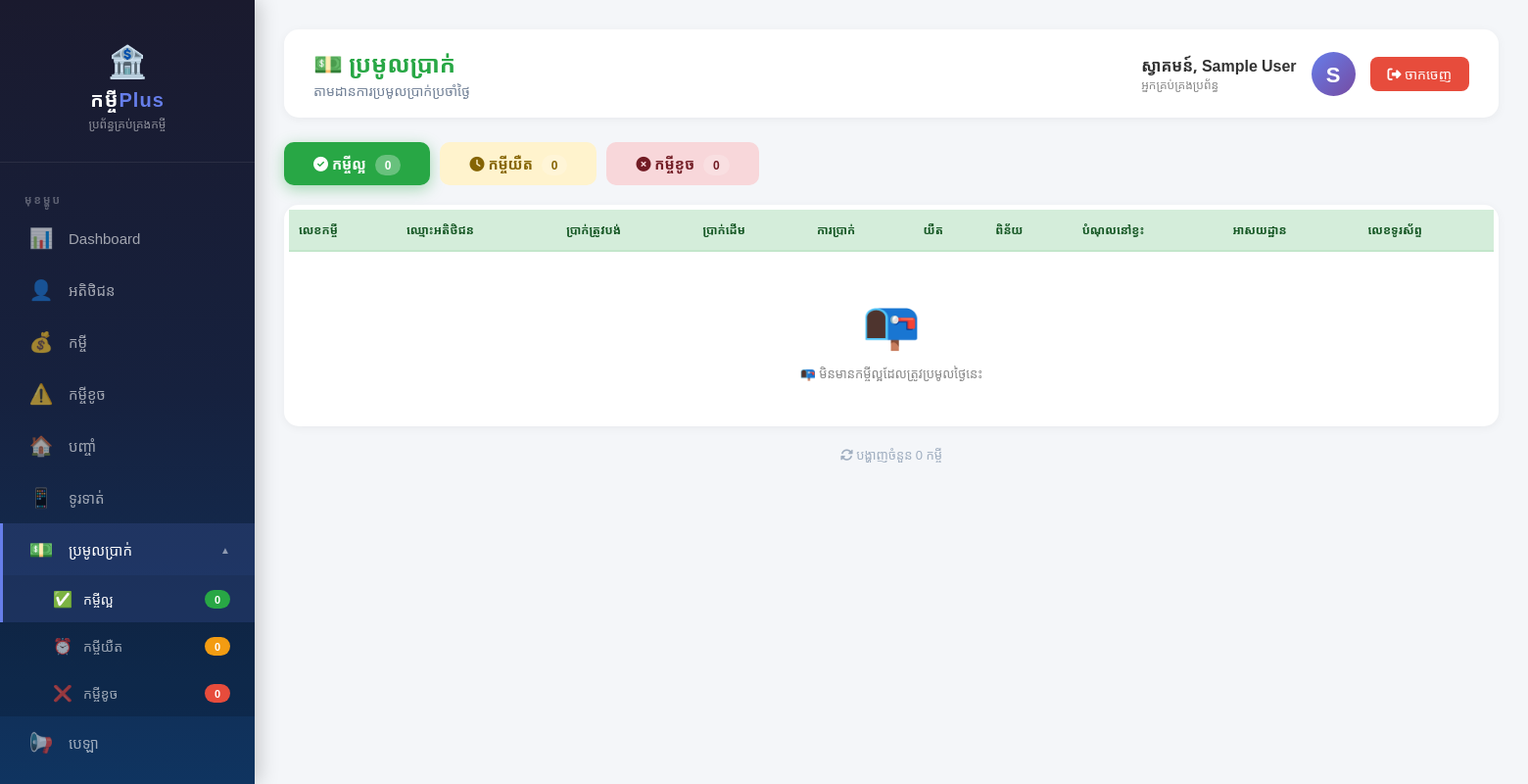
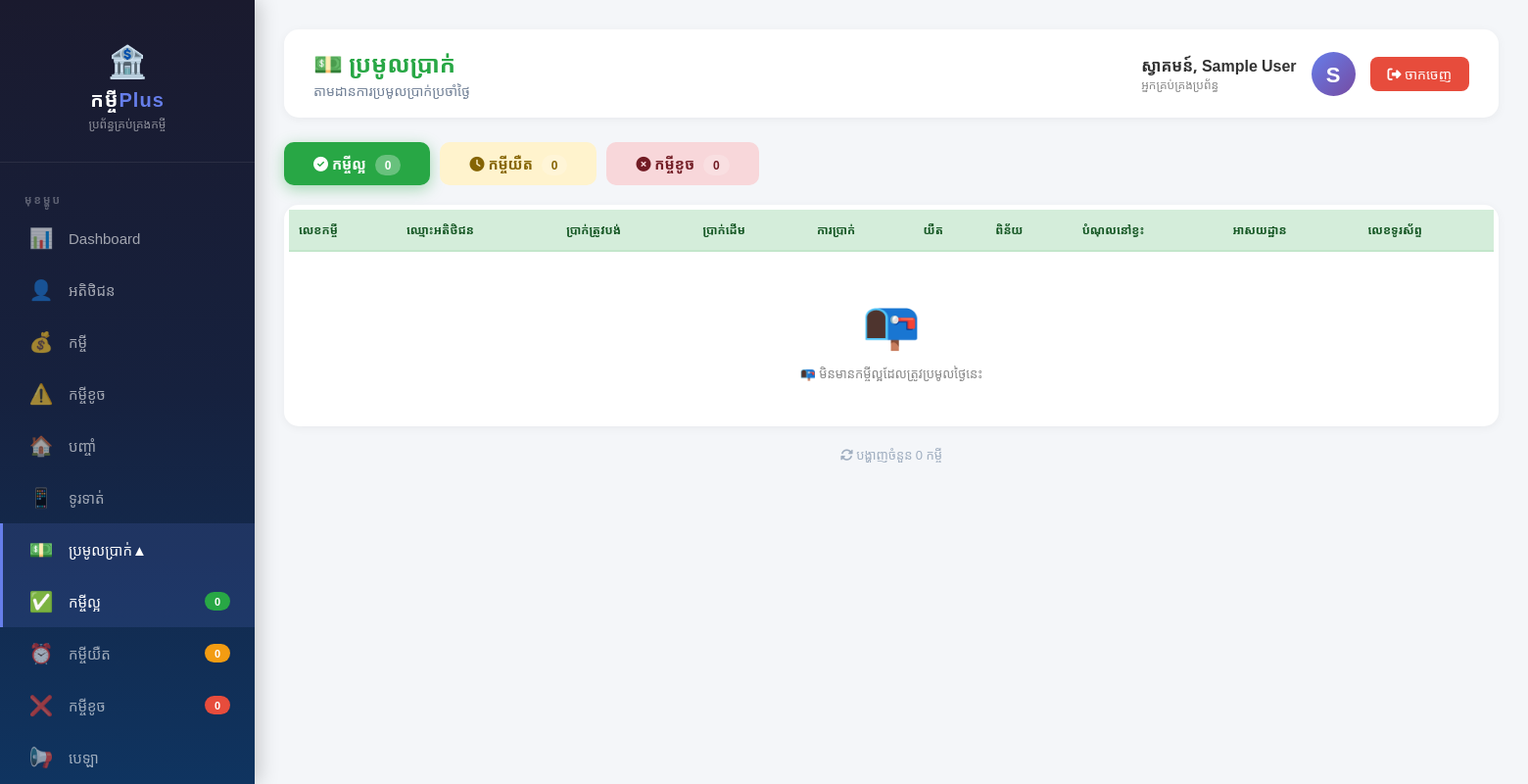
Before and after one commit to rithvannita5/loan, a Flask app: page /collection in a window 1560 px wide. Shown: the whole page at 98% size. Run offline with Flask 3, Linux system fonts and the light colour scheme; the visitor is signed in with stand-in values (Sample User, id 1); data that the repository does not hold is empty.

Commit message:
Update collection.html

```diff
--- a/templates/collection.html
+++ b/templates/collection.html
@@ -14,7 +14,6 @@
             min-height: 100vh;
         }
 
-        /* ===== SIDEBAR ===== */
         .sidebar {
             width: 260px;
             background: linear-gradient(180deg, #1a1a2e 0%, #16213e 50%, #0f3460 100%);
@@ -26,8 +25,6 @@
             box-shadow: 4px 0 20px rgba(0,0,0,0.2);
             transition: all 0.3s ease;
             z-index: 1000;
-            top: 0;
-            left: 0;
         }
         .sidebar-brand { text-align: center; padding: 20px 15px 30px; border-bottom: 1px solid rgba(255,255,255,0.08); margin-bottom: 20px; }
         .sidebar-brand .logo { font-size: 32px; display: block; margin-bottom: 5px; }
@@ -36,54 +33,17 @@
         .sidebar-brand p { font-size: 12px; color: rgba(255,255,255,0.5); margin-top: 3px; }
 
         .menu-label { padding: 10px 25px 5px; font-size: 11px; text-transform: uppercase; color: rgba(255,255,255,0.3); letter-spacing: 2px; font-weight: 600; }
-
-        /* ===== MENU ITEM ===== */
         .menu-item {
-            display: flex;
-            align-items: center;
-            padding: 13px 25px;
-            color: rgba(255,255,255,0.6);
-            text-decoration: none;
-            transition: all 0.3s ease;
-            border-left: 3px solid transparent;
-            cursor: pointer;
-            font-size: 15px;
-            font-family: 'Khmer OS', 'Noto Sans Khmer', Arial, sans-serif;
-            position: relative;
-            z-index: 2;
-            background: transparent;
-            width: 100%;
-            box-sizing: border-box;
-            user-select: none;
-            -webkit-tap-highlight-color: transparent;
+            display: flex; align-items: center; padding: 13px 25px;
+            color: rgba(255,255,255,0.6); text-decoration: none;
+            transition: all 0.3s ease; border-left: 3px solid transparent;
+            cursor: pointer; font-size: 15px; font-family: 'Khmer OS', 'Noto Sans Khmer', Arial, sans-serif;
         }
         .menu-item:hover { background: rgba(255,255,255,0.05); color: #fff; border-left-color: #667eea; }
         .menu-item.active { background: rgba(102,126,234,0.15); color: #fff; border-left-color: #667eea; }
-        .menu-item .icon { font-size: 20px; margin-right: 14px; width: 28px; text-align: center; flex-shrink: 0; }
+        .menu-item .icon { font-size: 20px; margin-right: 14px; width: 28px; text-align: center; }
         .menu-item .badge { margin-left: auto; background: #e74c3c; color: #fff; font-size: 11px; padding: 2px 10px; border-radius: 20px; }
-        .menu-item .arrow { margin-left: auto; font-size: 10px; transition: transform 0.3s ease; color: rgba(255,255,255,0.5); }
 
-        /* ===== SUBMENU ===== */
-        .submenu-container {
-            max-height: 0;
-            overflow: hidden;
-            transition: max-height 0.35s ease-in-out;
-            background: rgba(0,0,0,0.15);
-        }
-        .submenu-container.open {
-            max-height: 500px;
-        }
-        .submenu-item {
-            padding-left: 50px !important;
-            font-size: 14px !important;
-        }
-        .submenu-item .icon {
-            font-size: 16px !important;
-            margin-right: 10px !important;
-            width: 22px !important;
-        }
-
-        /* ===== MAIN CONTENT ===== */
         .main-content { margin-left: 260px; flex: 1; padding: 30px; min-height: 100vh; }
 
         .top-header {
@@ -320,12 +280,12 @@
             .sidebar-brand .logo { font-size: 28px; }
             .menu-item { padding: 15px 0; justify-content: center; }
             .menu-item .icon { margin-right: 0; font-size: 24px; }
-            .submenu-container .submenu-item { padding-left: 0 !important; justify-content: center; }
             .main-content { margin-left: 70px; padding: 15px; }
             .top-header h1 { font-size: 18px; }
             .user-info .name, .user-info .role { display: none; }
             .filter-tabs { flex-direction: column; }
             .filter-tab { text-align: center; }
+            .submenu-container .menu-item { padding-left: 20px; }
         }
         @media (max-width: 480px) {
             .top-header { flex-direction: column; text-align: center; }
@@ -378,25 +338,24 @@
             <span>ទូរទាត់</span>
         </a>
 
-        <!-- ===== COLLECTION WITH SUBMENU (ប្រើ switchTab) ===== -->
-        <div class="menu-item" onclick="toggleCollectionSubmenu(event)">
+        <!-- ===== COLLECTION WITH SUBMENU ===== -->
+        <div class="menu-item active" onclick="toggleCollectionSubmenu(event)" style="cursor:pointer;">
             <span class="icon">💵</span>
             <span>ប្រមូលប្រាក់</span>
-            <span class="arrow" id="collectionArrow">▼</span>
+            <span class="arrow" id="collectionArrow">▲</span>
         </div>
-        <div class="submenu-container" id="collectionSubmenu">
-            <!-- ✅ ប្រើ switchTab() ជំនួស href -->
-            <a href="#" class="menu-item submenu-item" onclick="switchTab('good'); return false;">
+        <div class="submenu-container open" id="collectionSubmenu">
+            <a href="#" class="menu-item active" onclick="switchTab('good')">
                 <span class="icon">✅</span>
                 <span>កម្ចីល្អ</span>
                 <span class="badge" id="goodBadge" style="background:#28a745;">0</span>
             </a>
-            <a href="#" class="menu-item submenu-item" onclick="switchTab('late'); return false;">
+            <a href="#" class="menu-item" onclick="switchTab('late')">
                 <span class="icon">⏰</span>
                 <span>កម្ចីយឺត</span>
                 <span class="badge" id="lateBadge" style="background:#f39c12;">0</span>
             </a>
-            <a href="#" class="menu-item submenu-item" onclick="switchTab('bad'); return false;">
+            <a href="#" class="menu-item" onclick="switchTab('bad')">
                 <span class="icon">❌</span>
                 <span>កម្ចីខូច</span>
                 <span class="badge" id="badBadge" style="background:#e74c3c;">0</span>
@@ -541,9 +500,9 @@
                     <div class="form-group">
                         <label><i class="fas fa-university"></i> វិធីសាស្ត្រទូរទាត់ <span class="required">*</span></label>
                         <select name="payment_method" id="modal_payment_method" required>
-                            <option value="cash">សាច់ប្រាក់ផ្ទាល់</option>
-                            <option value="aba">ធនាគារ ABA</option>
-                            <option value="acleda">ធនាគារ ACLEDA</option>
+                            <option value="cash"><i class="fas fa-money-bill"></i> សាច់ប្រាក់ផ្ទាល់</option>
+                            <option value="aba"><i class="fas fa-building"></i> ធនាគារ ABA</option>
+                            <option value="acleda"><i class="fas fa-building"></i> ធនាគារ ACLEDA</option>
                         </select>
                     </div>
 
@@ -568,15 +527,9 @@
     <script>
         let currentType = 'good';
 
-        // ============================================================
         // ===== TOGGLE COLLECTION SUBMENU =====
-        // ============================================================
         function toggleCollectionSubmenu(event) {
-            if (event) {
-                event.preventDefault();
-                event.stopPropagation();
-            }
-
+            event.preventDefault();
             const container = document.getElementById('collectionSubmenu');
             const arrow = document.getElementById('collectionArrow');
 
@@ -588,13 +541,10 @@
             }
         }
 
-        // ============================================================
-        // ===== SWITCH TAB (បង្ហាញក្នុងទំព័រដដែល) =====
-        // ============================================================
+        // ===== SWITCH TAB =====
         function switchTab(type) {
             currentType = type;
 
-            // ===== Update Filter Tabs =====
             document.querySelectorAll('.filter-tab').forEach(tab => {
                 tab.classList.remove('active');
                 if (tab.dataset.type === type) {
@@ -602,82 +552,19 @@
                 }
             });
 
-            // ===== Update Sub Menu =====
-            document.querySelectorAll('#collectionSubmenu .submenu-item').forEach(item => {
+            document.querySelectorAll('#collectionSubmenu .menu-item').forEach(item => {
                 item.classList.remove('active');
             });
-            const submenuItems = document.querySelectorAll('#collectionSubmenu .submenu-item');
+            const submenuItems = document.querySelectorAll('#collectionSubmenu .menu-item');
             const typeMap = {'good': 0, 'late': 1, 'bad': 2};
             if (submenuItems[typeMap[type]]) {
                 submenuItems[typeMap[type]].classList.add('active');
             }
 
-            // ===== Load Data =====
             loadCollection(type);
         }
 
-        // ============================================================
-        // ===== AUTO HIGHLIGHT ACTIVE MENU =====
-        // ============================================================
-        document.addEventListener('DOMContentLoaded', function() {
-            const currentPath = window.location.pathname;
-            console.log('📍 Current path:', currentPath);
-
-            // ===== លុប active ទាំងអស់ចេញ =====
-            document.querySelectorAll('.sidebar .menu-item').forEach(function(item) {
-                item.classList.remove('active');
-            });
-
-            // ===== ករណីពិសេស: Collection =====
-            const collectionPages = ['/collection', '/collection_good', '/collection_late', '/collection_bad'];
-            let isCollectionPage = collectionPages.some(page => currentPath === page);
-
-            if (isCollectionPage) {
-                const collectionParent = document.querySelector('.menu-item[onclick*="toggleCollectionSubmenu"]');
-                if (collectionParent) {
-                    collectionParent.classList.add('active');
-                }
-
-                const container = document.getElementById('collectionSubmenu');
-                const arrow = document.getElementById('collectionArrow');
-                if (container) {
-                    container.classList.add('open');
-                    if (arrow) arrow.textContent = '▲';
-                }
-
-                return;
-            }
-
-            // ===== សម្រាប់មេនុយធម្មតា =====
-            let hasActiveMenu = false;
-            document.querySelectorAll('.sidebar .menu-item').forEach(function(item) {
-                const href = item.getAttribute('href');
-                if (!href || href === '#') return;
-
-                let isActive = false;
-                if (currentPath === href) {
-                    isActive = true;
-                } else if (href !== '/' && currentPath.startsWith(href + '/')) {
-                    isActive = true;
-                }
-
-                if (isActive) {
-                    item.classList.add('active');
-                    hasActiveMenu = true;
-                }
-            });
-
-            if (!hasActiveMenu && currentPath !== '/login') {
-                const dashboardItem = document.querySelector('.sidebar .menu-item[href="/dashboard"]');
-                if (dashboardItem) {
-                    dashboardItem.classList.add('active');
-                }
-            }
-        });
-
-        // ============================================================
         // ===== FORMAT CURRENCY =====
-        // ============================================================
         function formatCurrency(amount, currency) {
             if (amount === null || amount === undefined || isNaN(amount)) return currency === 'KHR' ? '៛ 0' : '$ 0.00';
             if (currency === 'KHR') {
@@ -698,9 +585,7 @@
             }
         }
 
-        // ============================================================
         // ===== CALCULATE TOTAL =====
-        // ============================================================
         function calculateTotal() {
             const penaltyInput = document.getElementById('modal_penalty');
             const totalInput = document.getElementById('modal_total');
@@ -713,9 +598,7 @@
             totalInput.value = formatCurrencyDisplay(total, 'USD');
         }
 
-        // ============================================================
         // ===== LOAD COLLECTION =====
-        // ============================================================
         async function loadCollection(type) {
             const tbody = document.getElementById('collectionBody');
             tbody.innerHTML = `
@@ -774,9 +657,7 @@
             }
         }
 
-        // ============================================================
         // ===== RENDER TABLE =====
-        // ============================================================
         function renderTable(data) {
             const tbody = document.getElementById('collectionBody');
             tbody.innerHTML = '';
@@ -822,6 +703,7 @@
                 const customerName = loan.customer_name || 'មិនស្គាល់';
                 const currency = loan.currency || 'USD';
 
+                // ===== បង្ហាញថ្ងៃយឺត =====
                 let overdueDisplay = '';
                 if (isOverdue) {
                     overdueDisplay = `<span class="badge badge-danger">${loan.days_overdue} ថ្ងៃ</span>`;
@@ -845,8 +727,7 @@
                     <td>${formatCurrency(loan.penalty || 0, currency)}</td>
                     <td>
                         <button class="btn btn-success btn-sm"
-                                onclick="alert('បំណុលនៅខ្វះសរុប: ${formatCurrency(remainingBalance, currency)}')">
-                            <strong style="color:#e74c3c;">${formatCurrency(remainingBalance, currency)}</strong>
+                                <strong style="color:#e74c3c;">${formatCurrency(remainingBalance, currency)}</strong>
                         </button>
                     </td>
                     <td>${loan.customer_address || '-'}</td>
@@ -856,9 +737,7 @@
             });
         }
 
-        // ============================================================
         // ===== OPEN PAYMENT MODAL =====
-        // ============================================================
         function openPaymentModal(loanId, customerName, loanCode, totalDue, principal, interest, currency) {
             document.getElementById('paymentModal').classList.add('active');
             document.body.style.overflow = 'hidden';
@@ -876,20 +755,17 @@
             document.getElementById('modal_total').value = formatCurrencyDisplay(totalDue, currency);
             document.getElementById('modal_penalty').value = 0;
 
+            document.getElementById('modal_penalty').addEventListener('input', calculateTotal);
             document.getElementById('modal_amount').focus();
         }
 
-        // ============================================================
         // ===== CLOSE PAYMENT MODAL =====
-        // ============================================================
         function closePaymentModal() {
             document.getElementById('paymentModal').classList.remove('active');
             document.body.style.overflow = 'auto';
         }
 
-        // ============================================================
         // ===== SUBMIT PAYMENT =====
-        // ============================================================
         async function submitPayment(event) {
             event.preventDefault();
 
@@ -940,30 +816,30 @@
             }
         }
 
-        // ============================================================
         // ===== CLOSE MODAL ON OVERLAY CLICK =====
-        // ============================================================
         document.getElementById('paymentModal').addEventListener('click', function(e) {
             if (e.target === this) {
                 closePaymentModal();
             }
         });
 
-        // ============================================================
         // ===== CLOSE MODAL ON ESCAPE KEY =====
-        // ============================================================
         document.addEventListener('keydown', function(e) {
             if (e.key === 'Escape') {
                 closePaymentModal();
             }
         });
 
-        // ============================================================
         // ===== INITIAL LOAD =====
-        // ============================================================
         document.addEventListener('DOMContentLoaded', function() {
+            const container = document.getElementById('collectionSubmenu');
+            if (container) {
+                container.classList.add('open');
+                document.getElementById('collectionArrow').textContent = '▲';
+            }
+
             console.log('🚀 Page loaded, loading collection...');
-            switchTab('good');
+            loadCollection('good');
         });
     </script>
 
```
